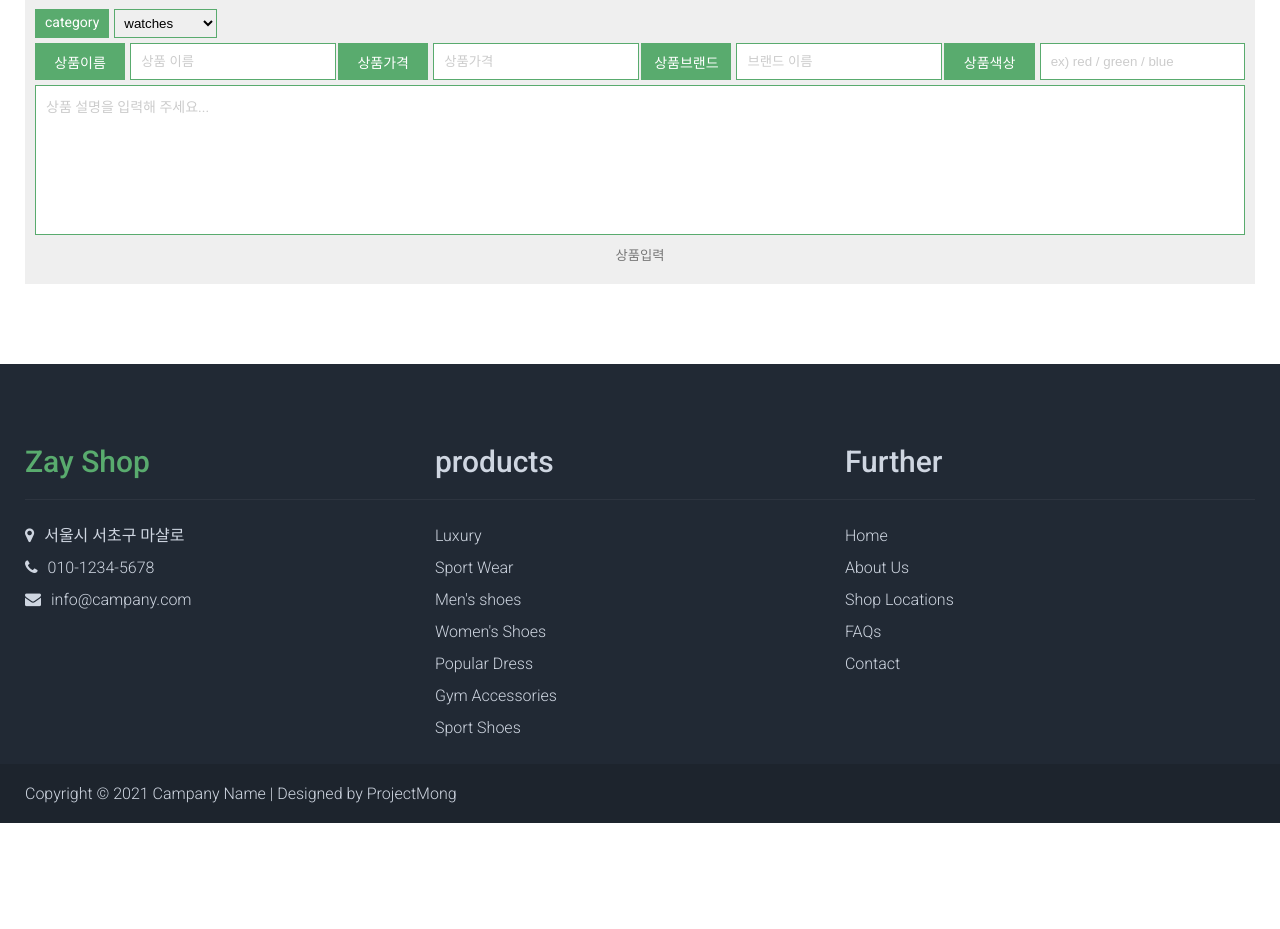
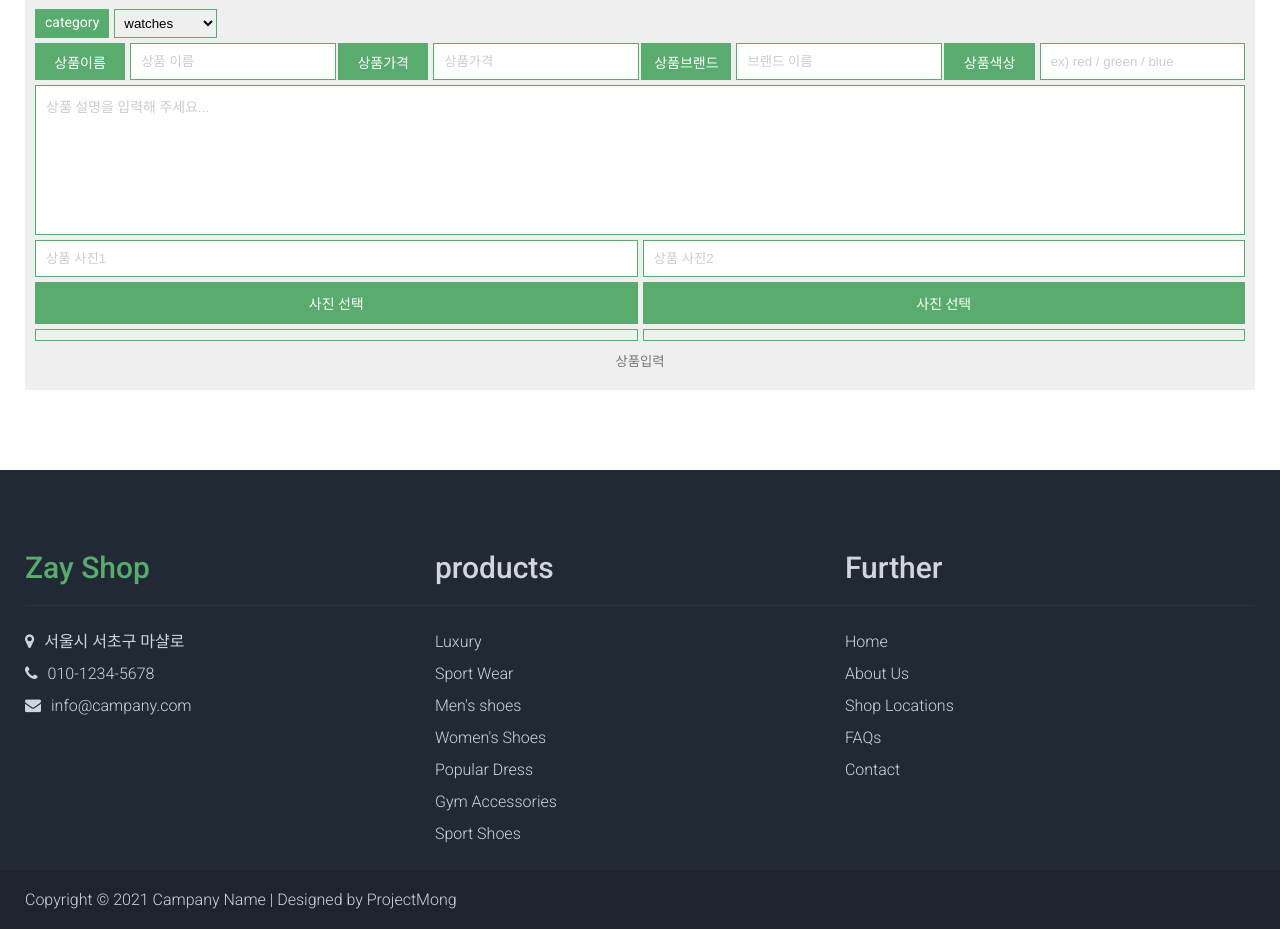
Before and after one commit to Haegnim/Zay_lecture, a PHP site: page /pages/admin/admin.php in a window 1280 px wide. Shown: the part 403-1332 px from the top of the page. Before the commit the page ends 1226 px from the top, so only its background shows below. Run offline with PHP 8.4, Linux system fonts and the light colour scheme.

Commit message:
0823 이미지 첨부

```diff
--- a/css/scss/style.scss
+++ b/css/scss/style.scss
@@ -304,6 +304,9 @@ h1 {
 }
 
 .admin {
+  .input_controll {
+    position: relative;
+  }
   .admin_tabs {
     width: 100%;
     height: auto;
@@ -376,6 +379,51 @@ h1 {
   }
   .img_input {
     display: flex;
+    width: 100%;
+    margin-top: 5px;
+    justify-content: space-between;
+    .upload_box {
+      width: calc(50% - 2.5px);
+    }
+  }
+  .upload_name {
+    width: 100%;
+    border: 1px solid $point-color;
+  }
+  .input_img_tit {
+    width: 100%;
+    height: auto;
+    padding: 10px 0;
+    text-align: center;
+    border: 1px solid $point-color;
+    color: #fff;
+    background: $point-color;
+    display: block;
+    margin-top: 5px;
+    transition: all 0.4s;
+    &:hover {
+      background: #fff;
+      color: $point-color;
+    }
+  }
+  .upload_hidden {
+    position: absolute;
+    width: 1px;
+    height: 1px;
+    overflow: hidden;
+    padding: 0;
+  }
+  .img_wrap {
+    width: 100%;
+    height: auto;
+    padding: 5px;
+    border: 1px solid $point-color;
+    margin-top: 5px;
+    img {
+      width: 100%;
+      height: 100%;
+      object-fit: cover;
+    }
   }
   .mem_admin {
     width: 100%;
--- a/css/style.css
+++ b/css/style.css
@@ -931,6 +931,9 @@ section.join .form_box .login_form .submit_info span a {
   text-align: right;
 }
 
+.admin .input_controll {
+  position: relative;
+}
 .admin .admin_tabs {
   width: 100%;
   height: auto;
@@ -1003,6 +1006,52 @@ section.join .form_box .login_form .submit_info span a {
 }
 .admin .img_input {
   display: flex;
+  width: 100%;
+  margin-top: 5px;
+  justify-content: space-between;
+}
+.admin .img_input .upload_box {
+  width: calc(50% - 2.5px);
+}
+.admin .upload_name {
+  width: 100%;
+  border: 1px solid #59ab6e;
+}
+.admin .input_img_tit {
+  width: 100%;
+  height: auto;
+  padding: 10px 0;
+  text-align: center;
+  border: 1px solid #59ab6e;
+  color: #fff;
+  background: #59ab6e;
+  display: block;
+  margin-top: 5px;
+  transition: all 0.4s;
+}
+.admin .input_img_tit:hover {
+  background: #fff;
+  color: #59ab6e;
+}
+.admin .upload_hidden {
+  position: absolute;
+  width: 1px;
+  height: 1px;
+  overflow: hidden;
+  padding: 0;
+}
+.admin .img_wrap {
+  width: 100%;
+  height: auto;
+  padding: 5px;
+  border: 1px solid #59ab6e;
+  margin-top: 5px;
+}
+.admin .img_wrap img {
+  width: 100%;
+  height: 100%;
+  -o-object-fit: cover;
+     object-fit: cover;
 }
 .admin .mem_admin {
   width: 100%;
--- /dev/null
+++ b/js/jq.pro_upload.js
@@ -0,0 +1,40 @@
+$(function () {
+  let fileTarget = $(".upload_hidden");
+
+  fileTarget.on("change", function () {
+    let filename;
+    if (window.FileReader) {
+      filename = $(this)[0].files[0].name;
+    } else {
+      filename = $(this).val().split("/").pop().split("\\").pop();
+    }
+
+    $(this).siblings(".upload_name").val(filename);
+  });
+
+  $("#pro_img_1").on("change", img1FileSelect);
+  $("#pro_img_2").on("change", img2FileSelect);
+});
+
+const img1FileSelect = function (e) {
+  const input = e.target;
+  const reader = new FileReader();
+
+  reader.onload = function () {
+    const dataURL = reader.result;
+    const output = document.querySelector("#img1");
+    output.src = dataURL;
+  };
+  reader.readAsDataURL(input.files[0]);
+};
+const img2FileSelect = function (e) {
+  const input = e.target;
+  const reader = new FileReader();
+
+  reader.onload = function () {
+    const dataURL = reader.result;
+    const output = document.querySelector("#img2");
+    output.src = dataURL;
+  };
+  reader.readAsDataURL(input.files[0]);
+};
--- a/pages/admin/admin.php
+++ b/pages/admin/admin.php
@@ -65,6 +65,32 @@
               </div>
               <p class="desc_input"><textarea name="pro_insert_desc" placeholder="상품 설명을 입력해 주세요..."></textarea></p>
               <div class="img_input">
+                <div class="upload_box img1">
+
+                  <div class="input_controll">
+                    <input type="text" class="upload_name" placeholder="상품 사진1">
+                    <label for="pro_img_1" class="input_img_tit">사진 선택</label>
+                    <input type="file" name="pro_insert_img1" class="upload_hidden" id="pro_img_1">
+
+                  </div>
+                  <div class="img1_box img_wrap">
+                    <img id="img1">
+                  </div>
+
+                </div>
+                <div class="upload_box img2">
+
+                  <div class="input_controll">
+                    <input type="text" class="upload_name" placeholder="상품 사진2">
+                    <label for="pro_img_2" class="input_img_tit">사진 선택</label>
+                    <input type="file" name="pro_insert_img2" class="upload_hidden" id="pro_img_2">
+
+                  </div>
+                  <div class="img2_box img_wrap">
+                    <img id="img2">
+                  </div>
+
+                </div>
                 <!-- <p><label>상품사진1</label> <input type="file" name="pro_insert_img1"></p>
                 <p><label>상품사진2</label> <input type="file" name="pro_insert_img2"></p> -->
               </div>
@@ -83,6 +109,7 @@
   <!-- jquery framework load -->
   <script src="https://ajax.googleapis.com/ajax/libs/jquery/3.4.1/jquery.min.js"></script>
   <script src="/zay/js/jq.main.js"></script>
+  <script src="/zay/js/jq.pro_upload.js"></script>
 
 </body>
 
```
